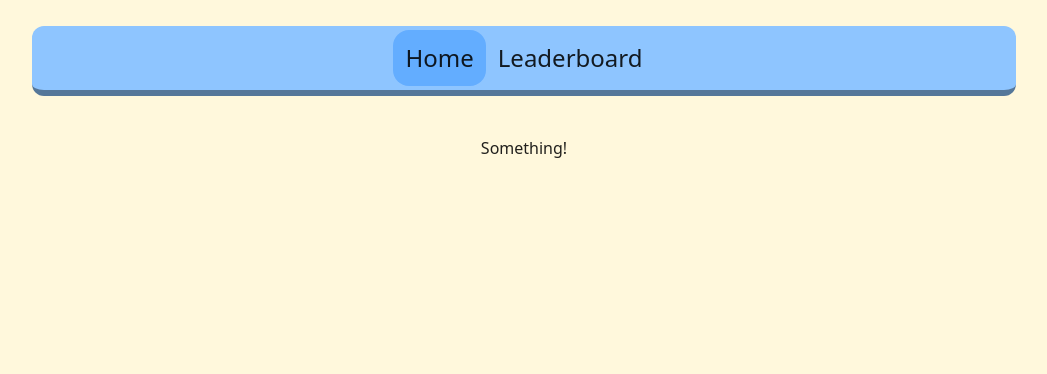
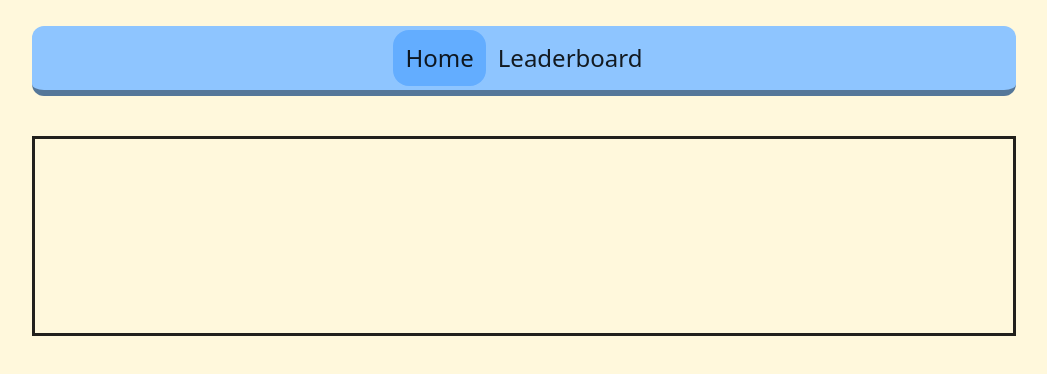
Before and after one commit to emanifesto/hangman, a React (Vite) app: page / in a window 1280 px wide. Shown: the top 374 px of the page, without its empty margins (116-1163 px from the left). Built offline with nearby package versions, Linux system fonts and the light colour scheme.

Commit message:
test user initialized, ready to configure UI; clocking out for the day

```diff
--- a/src/App.tsx
+++ b/src/App.tsx
@@ -1,5 +1,7 @@
 import { useState } from 'react'
-import NavigationMenu from './components/nav'
+import NavigationMenu from './components/nav.tsx'
+import Profile from './components/home/profile.tsx'
+
 import './App.css'
 
 function App() {
@@ -9,7 +11,7 @@ function App() {
   return (
     <main className="m-auto w-4/5">
       <NavigationMenu menuSelection={menuSelection} setMenuSelection={setMenuSelection}>
-        <p>Something!</p>
+        <Profile />
       </NavigationMenu>
     </main>
   )
--- a/src/components/home/profile.tsx
+++ b/src/components/home/profile.tsx
@@ -1 +1,13 @@
-import UserProfile from "../../utils/UserProfile";
+import UserProfile, {type Profile} from "../../utils/UserProfile";
+
+const testUser: Profile = new UserProfile('Emmanuel', new Date('Wed Jan 14 2026')
+, 10, 1, 5, 500, 100, 20, 2, 50, 10, 12, 4000, 400, 100, 18, 400, 49, 100, 10000, 1000, 2000, 200)
+
+export default function Profile(){
+
+    return(
+        <div className="border-3 min-h-50">
+
+        </div>
+    )
+}
--- a/src/utils/UserProfile.tsx
+++ b/src/utils/UserProfile.tsx
@@ -11,8 +11,8 @@ interface Stats{
     flawless_games: number;
 }
 
-interface Profile{
-    username: string;
+export interface Profile{
+    name: string;
     date_joined: Date;
     daily: Stats;
     weekly: Stats;
```
